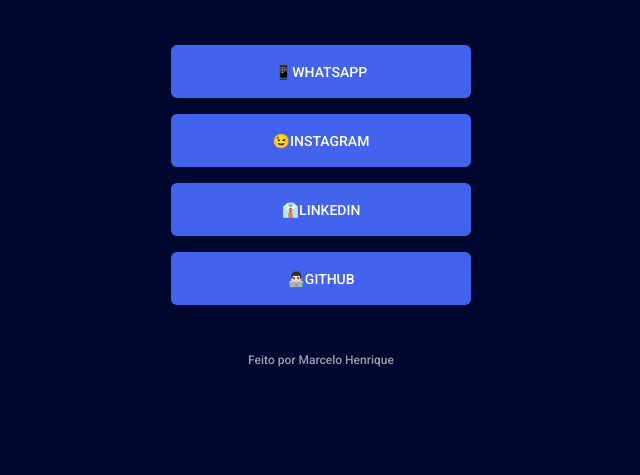
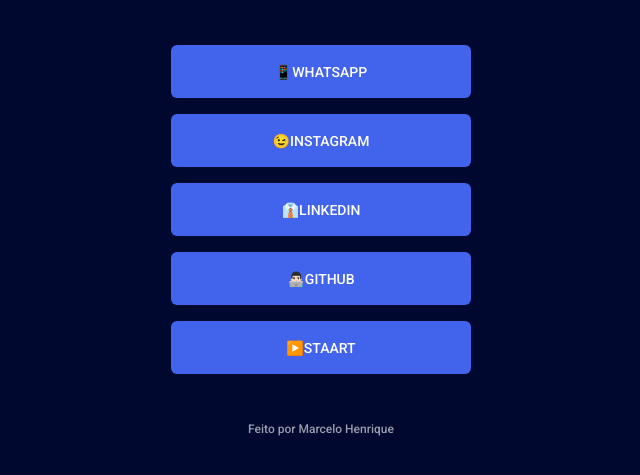
Before and after one commit to MarceloHNeves/Maratona_Explorer_2, a plain HTML site: page index.html in a window 1280 px wide. Shown: the part 311-786 px from the top of the page, without its empty margins (319-959 px from the left). Drawn offline with Linux system fonts and the light colour scheme.

Commit message:
Update index.html

```diff
--- a/index.html
+++ b/index.html
@@ -29,6 +29,9 @@
       <li>
         <a href="https://github.com/MarceloHNeves" target="_blank">👨🏻‍💻Github</a>
       </li>
+       <li>
+        <a href="https://app.staart.com/profile/ea777e13-91b4-49a2-9614-ac5a8645efbe" target="_blank">▶️Staart</a>
+      </li>
     </ul>
     <footer>Feito por Marcelo Henrique</footer>
     </div>
```
